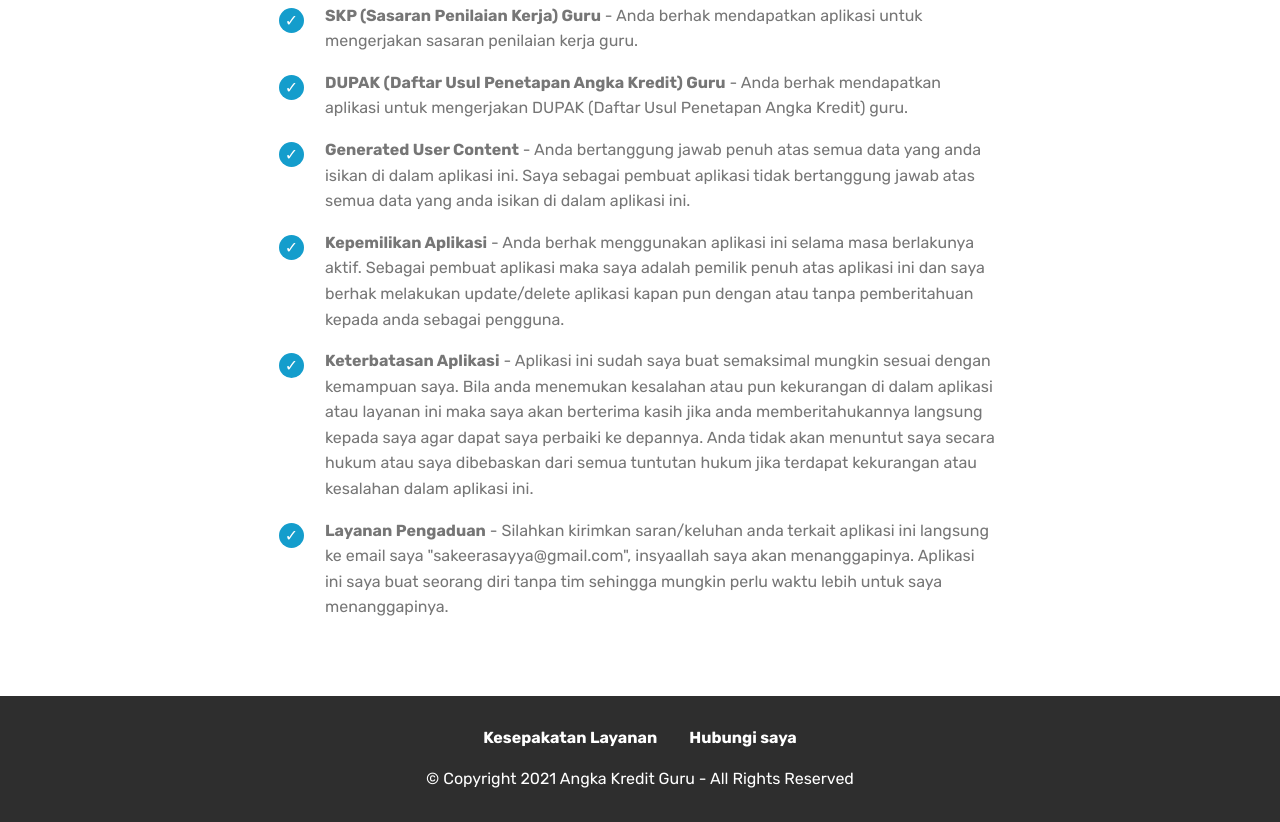
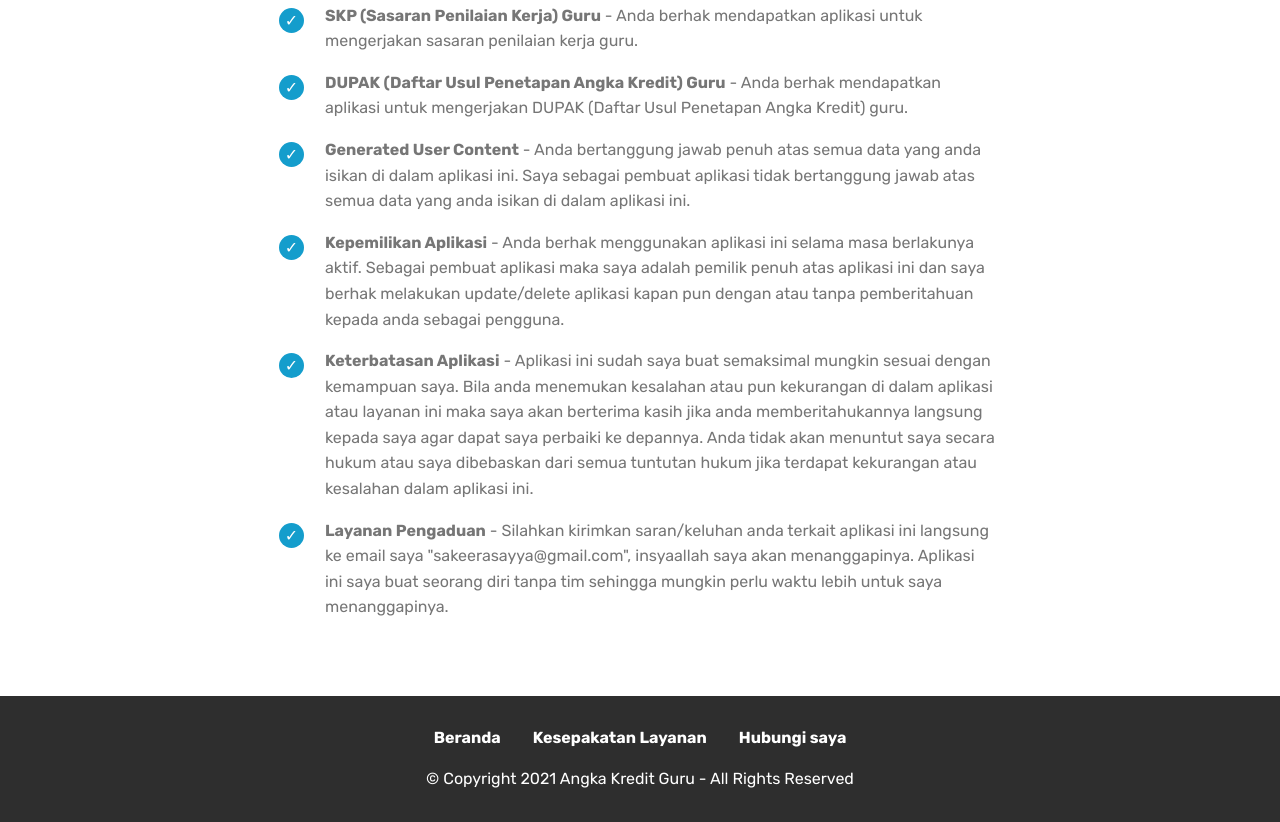
Before and after one commit to angkakredit/akg, a plain HTML site: page kesepakatanlayanan.html in a window 1280 px wide. Shown: the part 387-1209 px from the top of the page. Drawn offline with Linux system fonts and the light colour scheme.

Commit message:
Update kesepakatanlayanan.html

```diff
--- a/kesepakatanlayanan.html
+++ b/kesepakatanlayanan.html
@@ -68,8 +68,9 @@
 
 
 
-
-                <li class="foot-menu-item mbr-fonts-style display-7"><a href="kesepakatanlayanan.html" class="text-white"><strong>Kesepakatan Layanan</strong></a></li><li class="foot-menu-item mbr-fonts-style display-7">
+                <li class="foot-menu-item mbr-fonts-style display-7"><a href="index.html" class="text-white"><strong>Beranda</strong></a></li>
+                <li class="foot-menu-item mbr-fonts-style display-7"><a href="kesepakatanlayanan.html" class="text-white"><strong>Kesepakatan Layanan</strong></a></li>
+                  <li class="foot-menu-item mbr-fonts-style display-7">
                         <a class="text-white mbr-bold" href="mailto:sakeerasayya@gmail.com">Hubungi saya</a></li></ul>
             </div>
 
```
